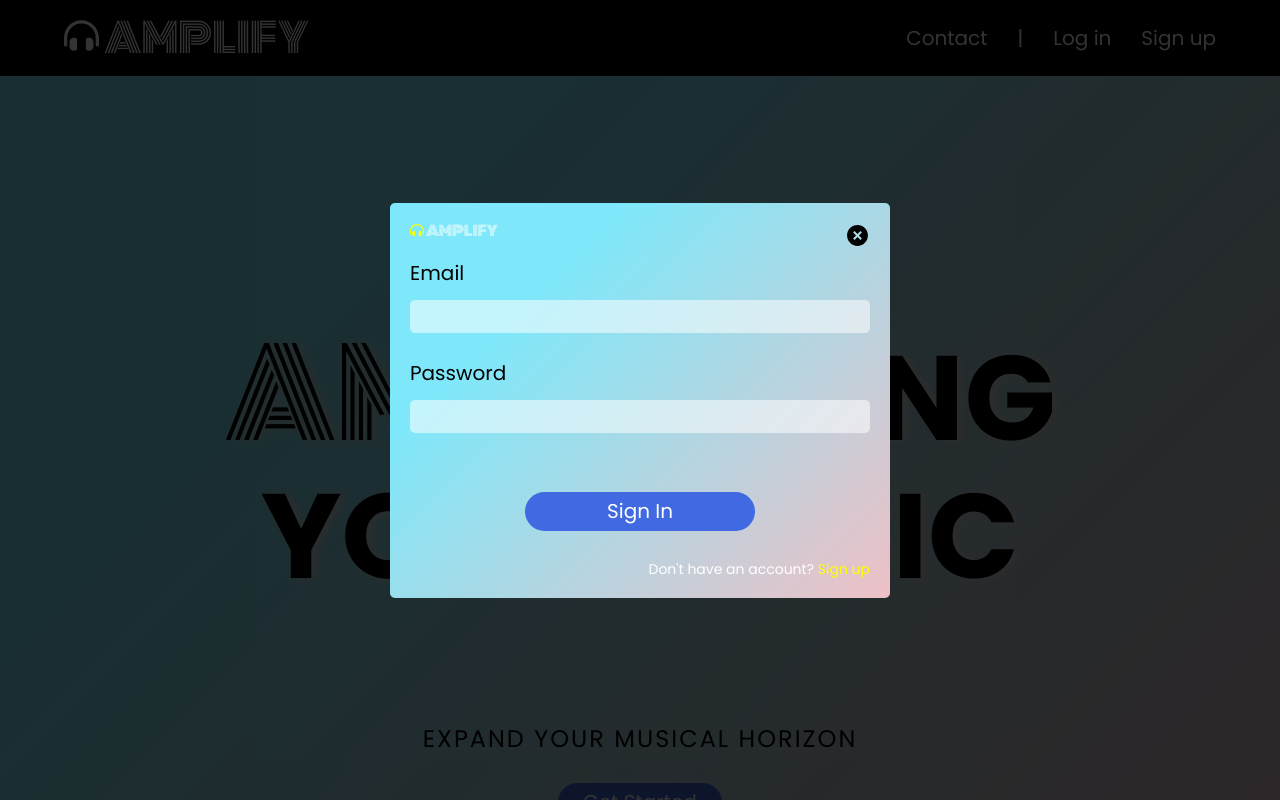
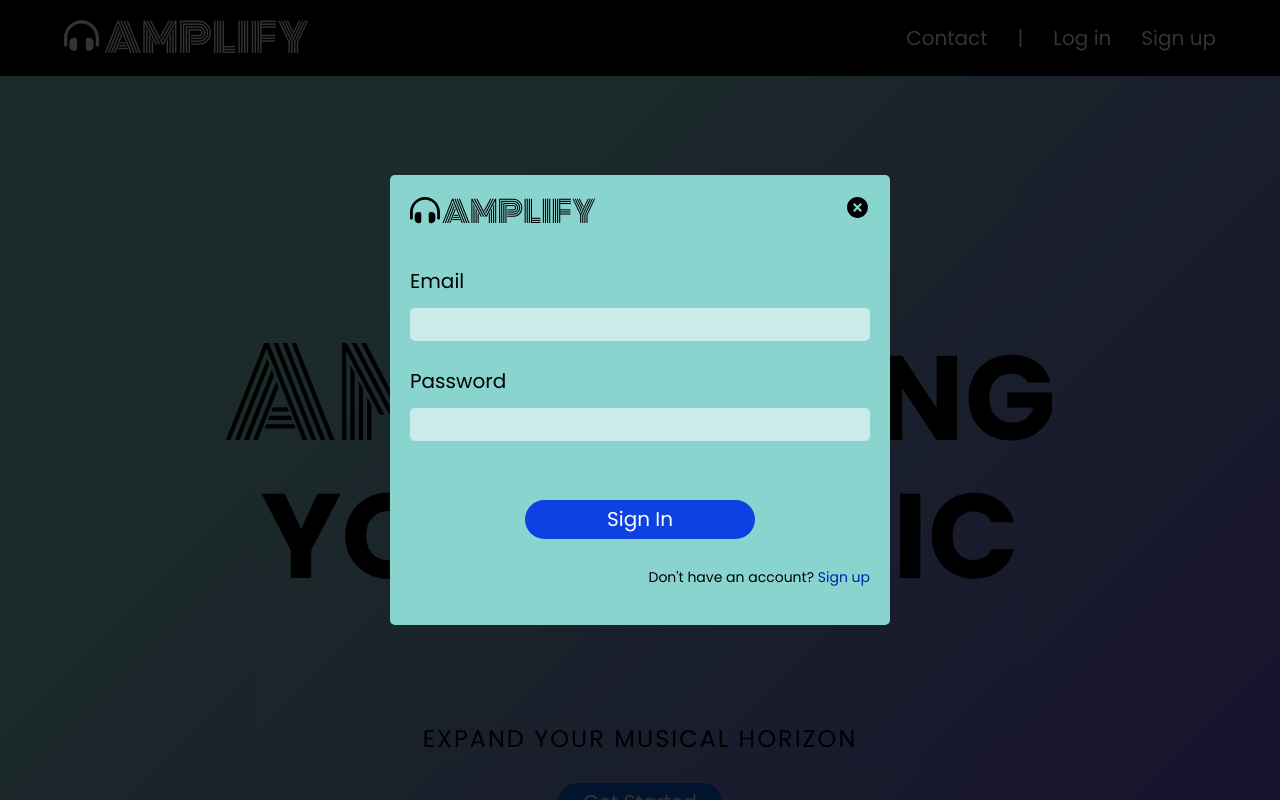
Before and after one commit to irashid1/amplify, a React (Create React App) app: page / in a window 1280 px wide. Both pictures are taken after a click on the item "Log in". Shown: the top 800 px of the page. Built offline with nearby package versions, Linux system fonts and the light colour scheme; no server answers.

Commit message:
finalized color palette

```diff
--- a/src/componets /LoginModal.js
+++ b/src/componets /LoginModal.js
@@ -54,17 +54,23 @@ const LoginModal = ({ email, setEmail, password, setPassword, handleLogin, handl
 
                                     </div>
 
+
                                         { hasAccount ?
                                         <>
                                             <button onClick={handleLogin}> Sign In </button>
+                                            <div className="loginToggle">
                                                 <p>Don't have an account? <span onClick={() => setHasAccount(!hasAccount)}> Sign up</span></p>
+                                            </div>
                                         </>
                                         :
                                         <>
                                             <button onClick={handleSignUp}> Sign up </button>
+                                            <div className="loginToggle">
                                                 <p>Already have an account? <span onClick={() => setHasAccount(!hasAccount)}> Sign In</span></p>
+                                            </div>
                                         </>
                                         }
+
 
 
                                 </>
--- a/src/styles/sass/App.css
+++ b/src/styles/sass/App.css
@@ -352,13 +352,13 @@ h2 {
 }
 
 .modalContent form {
-  background-image: linear-gradient(315deg, #eec0c6 0%, #7ee8fa 74%);
+  background: #89d4cf;
   color: black;
   border-radius: 5px;
   display: flex;
   flex-direction: column;
   width: 500px;
-  height: 395px;
+  height: 450px;
 }
 .modalContent form .loginInfo {
   display: flex;
@@ -370,6 +370,9 @@ h2 {
   flex-direction: column;
   height: 150px;
 }
+.modalContent form .loginInfo .inputField label {
+  color: black;
+}
 .modalContent form .loginInfo .inputField input {
   margin: 15px 0 0 0;
   background: rgba(255, 255, 255, 0.541);
@@ -378,44 +381,33 @@ h2 {
   border-radius: 5px;
 }
 .modalContent form .loginInfo .inputField p {
-  text-align: left;
   color: yellow;
+  font-size: 0.7rem;
 }
 .modalContent form button {
   width: 50%;
   margin: 30px auto;
   font-family: "Poppins", sans-serif;
   border: none;
-  background: royalblue;
+  background: #0D41E1;
   color: white;
   padding: 8px 25px;
   border-radius: 25px;
   cursor: pointer;
 }
-.modalContent form p {
+
+.loginToggle p {
   text-align: end;
   font-size: 0.7rem;
+  color: black;
 }
-.modalContent form p span {
+.loginToggle p span {
   font-size: 0.7rem;
-  color: yellow;
+  color: #001FA8;
   cursor: pointer;
 }
-.modalContent form p span:hover {
-  color: royalblue;
-}
-
-.signInToggle, .signUpToggle {
-  display: flex;
-  width: 100%;
-  height: 30px;
-}
-.signInToggle p, .signUpToggle p {
-  display: flex;
-  width: 50%;
-  height: 100%;
-  align-items: center;
-  justify-content: center;
+.loginToggle p span:hover {
+  color: #111DCF;
 }
 
 .closeIcon {
@@ -426,24 +418,27 @@ h2 {
 .modalHeader {
   display: flex;
   justify-content: space-between;
+  padding-bottom: 20px;
 }
 .modalHeader p {
-  font-size: 1rem;
+  font-size: 1.5rem;
   text-transform: uppercase;
   font-family: "Monoton", cursive;
+  color: black;
   font-weight: 200;
   margin: 0;
   padding: 0;
   display: flex;
 }
 .modalHeader p span {
-  color: white;
+  color: black;
   display: flex;
   align-items: center;
   justify-content: center;
   text-align: center;
   margin-bottom: 25px;
   padding-right: 2px;
+  font-size: 1.5rem;
 }
 
 footer {
@@ -489,6 +484,13 @@ footer .logo {
   background: none;
   border: none;
   font-size: 2.5rem;
+  transition: transform 0.25s ease;
+}
+.mediaButtons button:active {
+  color: blue;
+}
+.mediaButtons button:hover {
+  transform: scale(1.1);
 }
 
 .playPause button {
@@ -583,7 +585,7 @@ input[type=range] {
 }
 
 main {
-  background-image: linear-gradient(315deg, #eec0c6 0%, #7ee8fa 74%);
+  background-image: linear-gradient(315deg, #734ae8 0%, #89d4cf 74%);
   padding: 50px 0;
   min-height: 90vh;
 }
@@ -594,7 +596,6 @@ h1 {
   text-align: center;
   font-weight: 700;
   padding: 200px 0 100px 0;
-  text-shadow: 5px 1px 8px gainsboro;
 }
 h1 span {
   font-size: 6rem;
@@ -618,7 +619,7 @@ h1 span {
 .tagLine button {
   font-family: "Poppins", sans-serif;
   border: none;
-  background: royalblue;
+  background: #0062e2;
   color: white;
   padding: 8px 25px;
   border-radius: 25px;
@@ -637,4 +638,11 @@ h1 span {
   font-size: 2.5rem;
   background: none;
   cursor: pointer;
+  transition: transform 0.25s ease;
+}
+.pagesBtnContainer button:active {
+  color: blue;
+}
+.pagesBtnContainer button:hover {
+  transform: scale(1.1);
 }/*# sourceMappingURL=App.css.map */
--- a/src/styles/sass/partials/_general.scss
+++ b/src/styles/sass/partials/_general.scss
@@ -1,8 +1,15 @@
 @import url('https://fonts.googleapis.com/css2?family=Monoton&family=Poppins:wght@400;600;700;800&display=swap');
 
-// $gradient: linear-gradient(315deg, #0cbaba 0%, #380036 74%);
-$gradient: linear-gradient(315deg, #eec0c6 0%, #7ee8fa 74%);
+
 $shadow1: gainsboro;
+$gradient: linear-gradient(315deg, #734ae8 0%, #89d4cf 74%);
+
+
+
+
+
+
+
 
 
 
--- a/src/styles/sass/partials/_landingPage.scss
+++ b/src/styles/sass/partials/_landingPage.scss
@@ -19,7 +19,7 @@ h1 {
     text-align: center;
     font-weight: 700;
     padding: 200px 0 100px 0;
-    text-shadow: 5px 1px 8px $shadow1;
+    // text-shadow: 5px 1px 8px $shadow1;
     span {
         font-size: 6rem;
         font-family: 'Monoton', cursive;
@@ -43,10 +43,12 @@ h1 {
     button {
       font-family: 'Poppins', sans-serif;
       border: none;
-      background: royalblue;
+      background: #0062e2;
       color: white;
       padding: 8px 25px;
       border-radius: 25px ;
       cursor: pointer;
+
+
     }
 }
--- a/src/styles/sass/partials/_mediaPlayer.scss
+++ b/src/styles/sass/partials/_mediaPlayer.scss
@@ -5,6 +5,13 @@
         background: none;
         border: none;
         font-size: 2.5rem;
+        transition: transform 0.25s ease;
+        &:active {
+            color: blue;
+        }
+        &:hover {
+            transform: scale(1.1);
+        }
     }
 }
 
--- a/src/styles/sass/partials/_modal.scss
+++ b/src/styles/sass/partials/_modal.scss
@@ -14,13 +14,15 @@
 }
 
 .modalContent form {
-    background-image: $gradient;
+    background: #89d4cf;
+    // background: #79d3bc;
+    // background: #63C2AB;
     color: black;
     border-radius: 5px;
     display: flex;
     flex-direction: column;
     width: 500px;
-    height: 395px;
+    height: 450px;
     .loginInfo {
         display: flex;
         flex-direction: column;
@@ -29,6 +31,9 @@
             display: flex;
             flex-direction: column;
             height: 150px;
+            label {
+                color: black;
+            }
             input {
                 margin: 15px 0 0 0;
                 background: rgba(255, 255, 255, 0.541);
@@ -38,8 +43,8 @@
 
             }
             p {
-                text-align: left;
                 color: yellow;
+                font-size: 0.7rem;
             }
 
         }
@@ -49,40 +54,54 @@
         margin: 30px auto;
         font-family: 'Poppins', sans-serif;
         border: none;
-        background: royalblue;
+        background: #0D41E1;
         color: white;
         padding: 8px 25px;
         border-radius: 25px ;
         cursor: pointer;
 
     }
+
+        // span {
+        //     font-size: 0.7rem;
+        //     color: yellow;
+        //     cursor: pointer;
+        //     &:hover {
+        //         color: royalblue;
+        //     }
+        // }
+
+}
+
+// .signInToggle, .signUpToggle {
+//     display: flex;
+//     width: 100%;
+//     height: 30px;
+//     p {
+//         display: flex;
+//         width: 50%;
+//         height: 100%;
+//         align-items: center;
+//         justify-content: center;
+
+//     }
+
+// }
+
+.loginToggle {
     p {
         text-align: end;
         font-size: 0.7rem;
+        color: black;
         span {
             font-size: 0.7rem;
-            color: yellow;
+            color: #001FA8;
             cursor: pointer;
             &:hover {
-                color: royalblue;
+                color: #111DCF;
             }
         }
     }
-}
-
-.signInToggle, .signUpToggle {
-    display: flex;
-    width: 100%;
-    height: 30px;
-    p {
-        display: flex;
-        width: 50%;
-        height: 100%;
-        align-items: center;
-        justify-content: center;
-
-    }
-
 }
 
 
@@ -95,18 +114,19 @@
 .modalHeader {
     display: flex;
     justify-content: space-between;
+    padding-bottom: 20px;
     p {
-        font-size: 1rem;
+        font-size: 1.5rem;
         text-transform: uppercase;
         font-family: 'Monoton', cursive;
         // background: black;
-        // color: white;
+        color: black;
         font-weight: 200;
         margin: 0;
         padding: 0;
         display: flex;
         span {
-            color: white;
+            color: black;
             // width: 45px;
             // height: 40px;
             display: flex;
@@ -115,6 +135,7 @@
             text-align: center;
             margin-bottom: 25px;
             padding-right: 2px;
+            font-size: 1.5rem;
         }
     }
 }
--- a/src/styles/sass/partials/_pages.scss
+++ b/src/styles/sass/partials/_pages.scss
@@ -9,5 +9,12 @@
         font-size: 2.5rem;
         background: none;
         cursor: pointer;
+        transition: transform 0.25s ease;
+        &:active {
+            color: blue;
+        }
+        &:hover {
+            transform: scale(1.1);
+       }
     }
 }
```
Also changed, not shown: 1 other file (tests, documents, lock files or other folders). Lines whose indentation alone changed are shown as unchanged.
